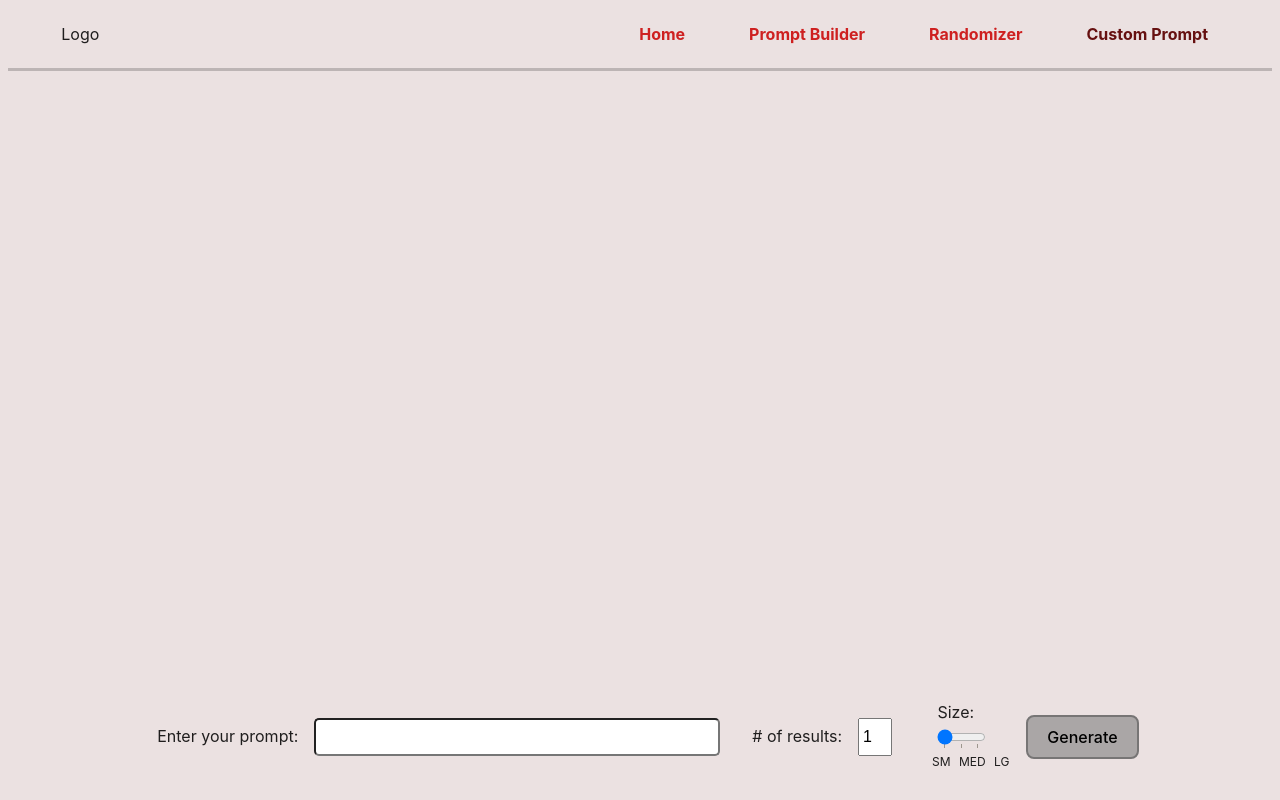
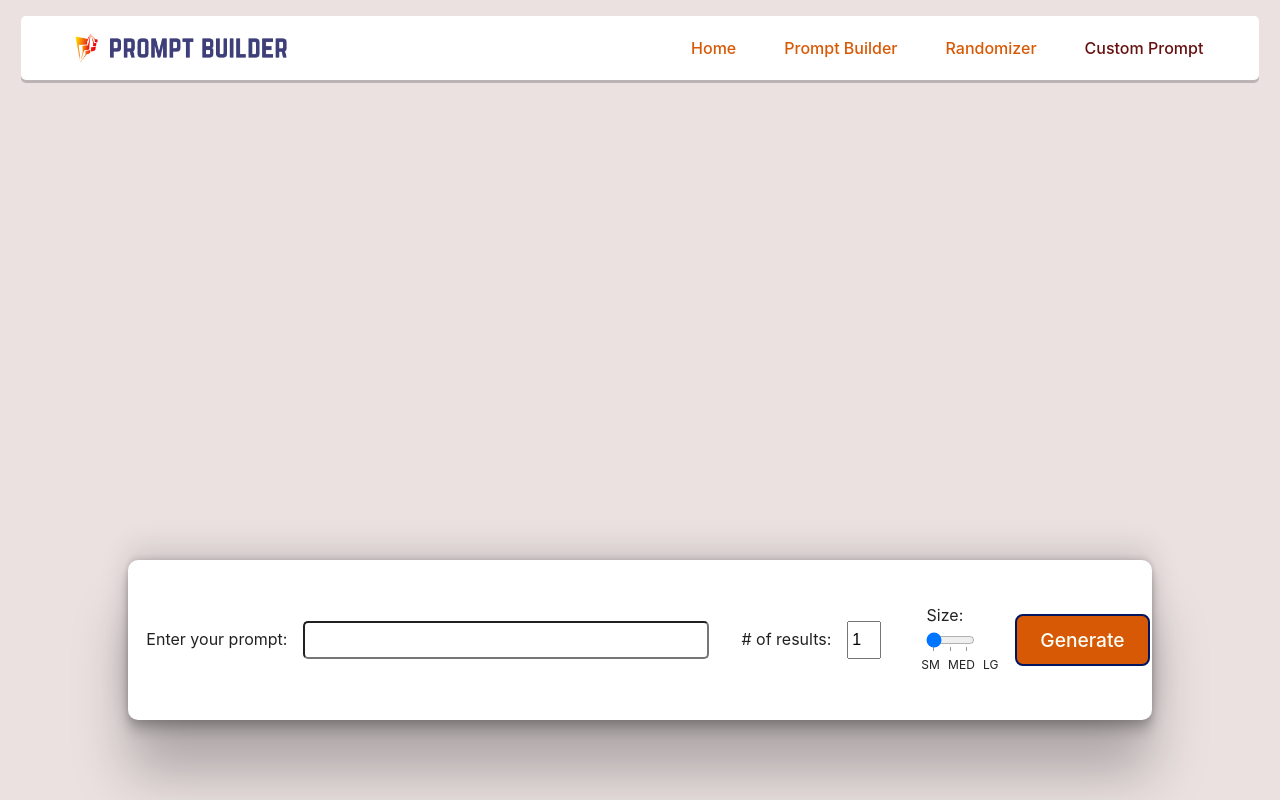
Before and after one commit to dustinstacy/open-ai-image-gen, a React (Vite) app in the folder client/: page /custom-prompt in a window 1280 px wide. Built offline with nearby package versions, Linux system fonts and the light colour scheme.

Commit message:
Start builiding out design elements

```diff
--- a/client/src/assets/index.js
+++ b/client/src/assets/index.js
@@ -1,5 +1,6 @@
 import neondice from "./neondice.png";
 import wrench from "./wrench.png";
 import buildingBlocks from "./buildingBlocks.png";
+import logo from "./logo.png";
 
-export { neondice, wrench, buildingBlocks };
+export { neondice, wrench, buildingBlocks, logo };
--- a/client/src/components/NavBar.css
+++ b/client/src/components/NavBar.css
@@ -1,23 +1,16 @@
 .navbar {
-    margin: 2rem 0;
-    width: 100%;
-    height: 36px;
+    margin-top: .5rem;
+    width: 98%;
+    height: 64px;
     display: flex;
     align-items: center;
+    background-color: white;
     box-shadow: 0 3px 0 0 rgba(0, 0, 0, 0.2);
-}
-
-.logo {
-    width: 128px;
-    height: 48px;
-    margin-bottom: 2rem;
-    display: flex;
-    align-items: center;
-    justify-content: center;
+    border-radius: 5px;
 }
 
 .nav__link {
-    margin: 0 2rem;
+    margin: 0 1.5rem;
     cursor: pointer;
 }
 
@@ -25,7 +18,7 @@
     display: flex;
     flex: 1;
     justify-content: flex-end;
-    margin-bottom: 2rem;
+    align-items: center;
     margin-right: 2rem;
 }
 
--- a/client/src/components/NavBar.jsx
+++ b/client/src/components/NavBar.jsx
@@ -2,12 +2,13 @@ import React from 'react'
 import { NavLink } from 'react-router-dom';
 
 import { navlinks } from '../constants'
+import { logo } from '../assets';
 import './NavBar.css'
 
 const NavBar = () => {
   return (
     <div className='navbar'>
-      <p className='logo'>Logo</p>
+      <img src={logo} alt="logo"/>
       <div className='nav__links'>
         {navlinks.map((link) => (
           <NavLink
--- a/client/src/main.css
+++ b/client/src/main.css
@@ -5,36 +5,50 @@
   font-weight: 400;
   text-align: center;
 
-  width: 100%;
-  height: 100%;
+  width: 100dvw;
+  height: 100dvh;
   margin: 0 auto;
 
   color: rgba(0, 0, 0, 0.87);
   background-color: #ebe1e1;
+
 }
 
 a {
-  font-weight: 700;
-  color: #ce2020;
+  font-weight: 500;
+  color:rgb(216, 89, 5);
   text-decoration: none;
 }
 
 a:hover {
-  color:#661010;
+  color:#00165f;
 }
 
 button {
   border-radius: 8px;
-  border: 2px solid rgb(119, 117, 117);
+  border: 2px solid #00165f;
   padding: 0.6em 1.2em;
-  font-size: 1em;
+  font-size: 1.2em;
   font-weight: 500;
   font-family: inherit;
-  background-color: #aaa6a6;
+  background-color: rgb(216, 89, 5);
+  color: rgb(249,2492,249);
   cursor: pointer;
   transition: border-color 0.5s;
 }
 
 button:hover {
-  border-color: #661010;
+  border-color:rgb(247, 101, 4);
+  color: #00165f;
+  background-color: white;
+  box-shadow: rgba(2, 2, 172, 0.2) 0px 7px 29px 0px;
 }
+
+.container {
+    margin: 0;
+    display: flex;
+    flex-direction: column;
+    align-items: center;
+    width: 100%;
+    height: 99vh;
+}
--- a/client/src/pages/CustomPrompt/CustomPrompt.css
+++ b/client/src/pages/CustomPrompt/CustomPrompt.css
@@ -1,19 +1,9 @@
-.custom {
-    height: 100%;
-    width: 100%;
-    display: flex;
-    align-items: center;
-    justify-content: center;
-    flex-direction: column;
-    margin: 0;
-}
-
 .image__container {
     display: flex;
     justify-content: center;
     align-items: center;
     width: 60vw;
-    height: 75vh;
+    height: 60vh;
 }
 
 img {
@@ -25,11 +15,14 @@ img {
 }
 
 .form {
-    width: auto;
-    height: 100%;
+    width: 80vw;
+    height: 20vh;
     display: flex;
-    justify-content: space-between;
     align-items: center;
+    justify-content: center;
+    background-color: white;
+    border-radius: 10px;
+    box-shadow: rgba(0, 0, 0, 0.25) 0px 54px 55px, rgba(0, 0, 0, 0.12) 0px -12px 30px, rgba(0, 0, 0, 0.12) 0px 4px 6px, rgba(0, 0, 0, 0.17) 0px 12px 13px, rgba(0, 0, 0, 0.09) 0px -3px 5px;
 }
 
 label {
--- a/client/src/pages/CustomPrompt/CustomPrompt.jsx
+++ b/client/src/pages/CustomPrompt/CustomPrompt.jsx
@@ -42,8 +42,6 @@ const CustomPrompt = () => {
             })
         });
 
-        console.log(inputs);
-
         if (response.ok) {
             const data = await response.json();
             setData(data.images.data)
@@ -57,9 +55,9 @@ const CustomPrompt = () => {
     }
 
     return (
-        <>
-        <NavBar />
-        <div className="custom">
+        <div className="container">
+            <NavBar />
+
             <div className="image__container">
                 {isLoading && (
                     <div>Loading...</div>
@@ -116,8 +114,7 @@ const CustomPrompt = () => {
                 <button className="btn__generate" type="submit">Generate</button>
             </form>
 
-            </div>
-        </>
+        </div>
     )
 }
 
--- a/client/src/pages/Home/Home.css
+++ b/client/src/pages/Home/Home.css
@@ -1,15 +1,15 @@
 .nav__cards{
+    width: 80%;
+    height: 100%;
     display: flex;
-    flex-direction: row;
     align-items: center;
     justify-content: space-evenly;
-    height: 80vh;
 }
 
 .nav__card {
     display: flex;
     flex-direction: column;
-    width: 21.5vw;
+    width: 22vw;
     height: 60vh;
     align-items: center;
     background-color: white;
@@ -20,6 +20,7 @@
 .nav__img {
     border-radius: 10px;
     width: 20vw;
+    border: 1px solid rgb(207, 3, 3);
 }
 
 .nav__desc {
--- a/client/src/pages/Home/Home.jsx
+++ b/client/src/pages/Home/Home.jsx
@@ -19,7 +19,7 @@ const NavCard = ({ link }) => (
 const Home = () => {
 
   return (
-    <div className='home'>
+    <div className='container'>
       <NavBar />
       <div className='nav__cards'>
         {navlinks.map((link) => {
--- a/client/src/pages/PromptBuilder/PromptBuilder.jsx
+++ b/client/src/pages/PromptBuilder/PromptBuilder.jsx
@@ -1,9 +1,13 @@
 import React from 'react'
 import NavBar from '../../components/NavBar'
 
+import './PromptBuilder.css'
+
 const PromptBuilder = () => {
   return (
-    <NavBar />
+    <div className='container'>
+      <NavBar />
+    </div>
   )
 }
 
--- a/client/src/pages/Randomizer/Randomizer.jsx
+++ b/client/src/pages/Randomizer/Randomizer.jsx
@@ -1,9 +1,13 @@
 import React from 'react'
 import { NavBar } from '../../components'
 
+import './Randomizer.css'
+
 const Randomizer = () => {
   return (
+    <div className='container'>
       <NavBar />
+    </div>
       )
 }
 
```
Also changed, not shown: client/pages/Home.jsx (deleted, +0 -9 lines), client/src/assets/logo.png (added).
